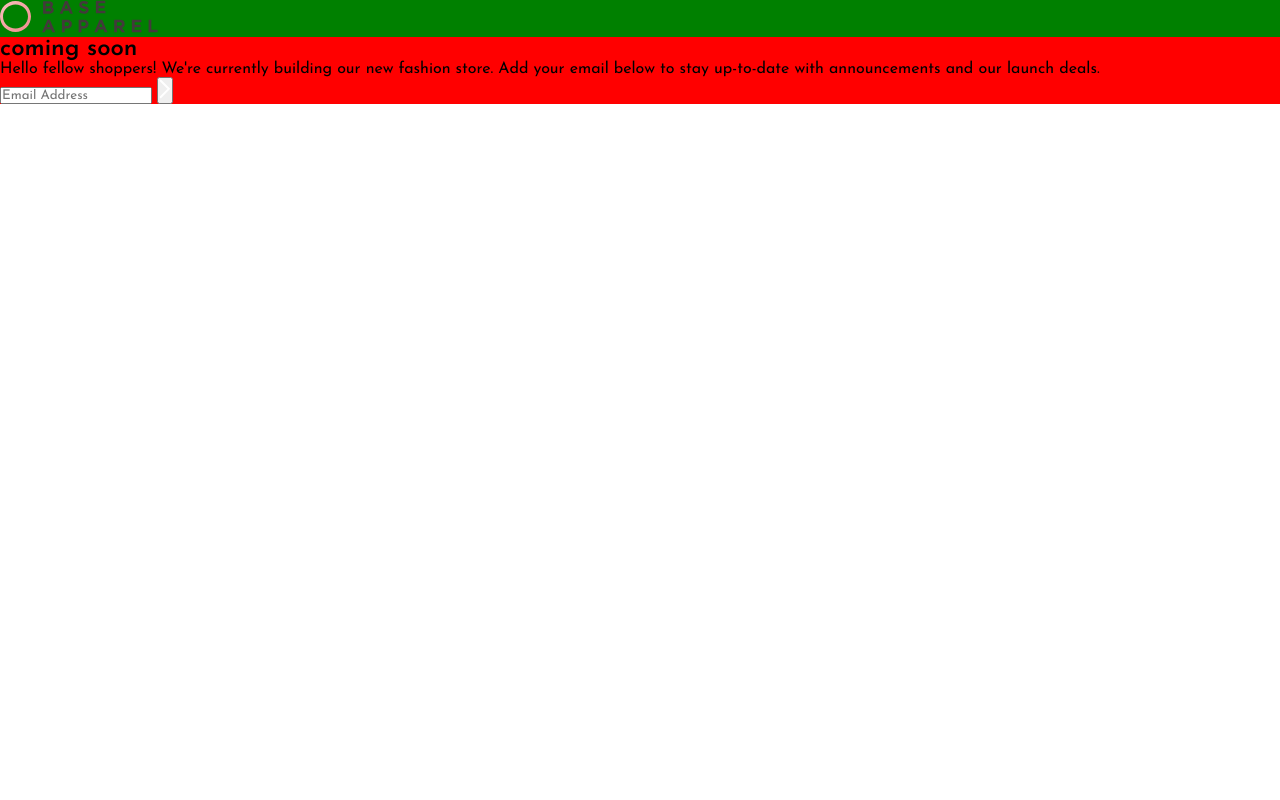
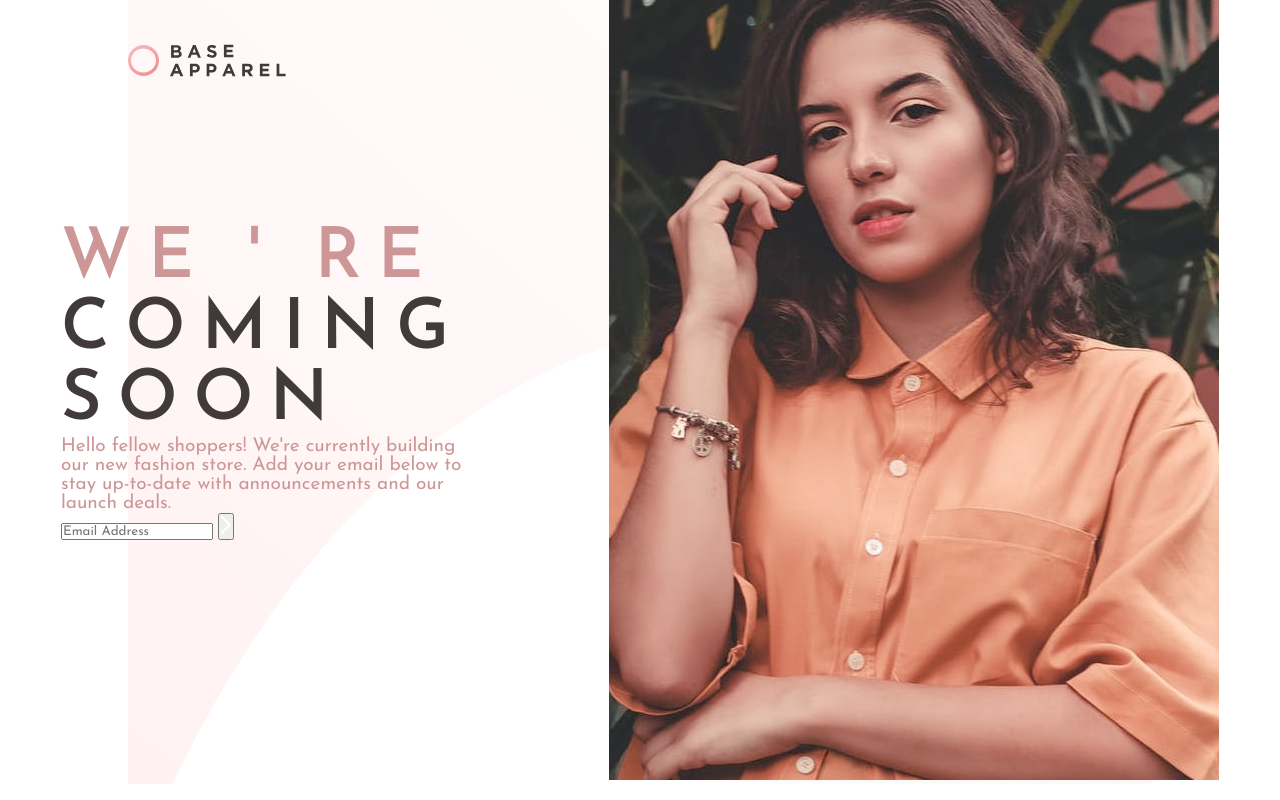
Before and after one commit to ViniciusBraznick/FontEndMentorChallenge_BaseApparelComingSoonPage, a plain HTML site: page index.html in a window 1280 px wide. Drawn offline with Linux system fonts and the light colour scheme.

Commit message:
Segundo Commit

```diff
--- a/index.html
+++ b/index.html
@@ -5,37 +5,42 @@
     <meta name="viewport" content="width=device-width, initial-scale=1.0">
     <link rel="icon" type="image/png" sizes="32x32" href="./images/favicon-32x32.png">
 
-
+    <!-- Folha de estilo -->
     <link rel="stylesheet" href="stylesheet.css">
-
+    <!-- Script JS-->
+    <script src="script_input.js"></script>
     <!-- Fonte -->
     <link href="https://fonts.googleapis.com/css2?family=Josefin+Sans:wght@300;400;600&display=swap" rel="stylesheet">
-    <title>>Frontend Mentor | Base Apparel coming soon page</title>
+
+
+    <title>Frontend Mentor | Base Apparel coming soon page</title>
+
 </head>
 <body>
-
-
     <section>
-
         <header>
             <img src="images/logo.svg">
         </header>
+
         <div class="box">
-
-
+            <div class="texto_principal">
                 <div>
                     <h1>coming soon</h1>
 
                     <p>Hello fellow shoppers! We're currently building our new fashion store.
                     Add your email below to stay up-to-date with announcements and our launch deals.</p>
                 </div>
-            <div>
+
+                <div class="formulario">
                     <input type="email" name="" placeholder="Email Address">
                     <button><img src="images/icon-arrow.svg"></button>
                 </div>
+            </div>
 
 
-            <div></div>
+            <div class="foto">
+                <img src="images/hero-desktop.jpg">
+            </div>
         </div>
     </section>
 </body>
--- a/stylesheet.css
+++ b/stylesheet.css
@@ -39,11 +39,52 @@
 
 
 section{
-    background-color: red;
+    /* background-color: red; */
     display: flex;
     flex-direction: column;
+    width: 80%;
+    margin: 0px auto;
+    background-image: url(images/bg-pattern-desktop.svg);
+    background-repeat: repeat;
+    background-size: cover;
+    background-position: left;
 }
 
 header{
-    background-color: green;
+    width: 50%;
+    height: 120px;
+    margin-bottom: -150px;
+    display: flex;
+    align-items: center;
 }
+
+.box{
+    display: flex;
+    flex-direction: row;
+    margin-top: 10px;
+    justify-content: center;
+    align-items: center;
+}
+
+.texto_principal{
+    position: relative;
+    color: hsl(0, 36%, 70%);
+    padding-right: 9em;
+}
+
+h1{
+    color: hsl(0, 6%, 24%);
+    text-transform: uppercase;
+    font-size: 70px;
+    letter-spacing: 16px;
+}
+
+h1::before{
+    content: " we ' re ";
+    display: block;
+    color: hsl(0, 36%, 70%);
+}
+
+p{
+    font-size: 19px;
+}
```
Also changed, not shown: script_input.js (added). Lines whose indentation alone changed are shown as unchanged.
